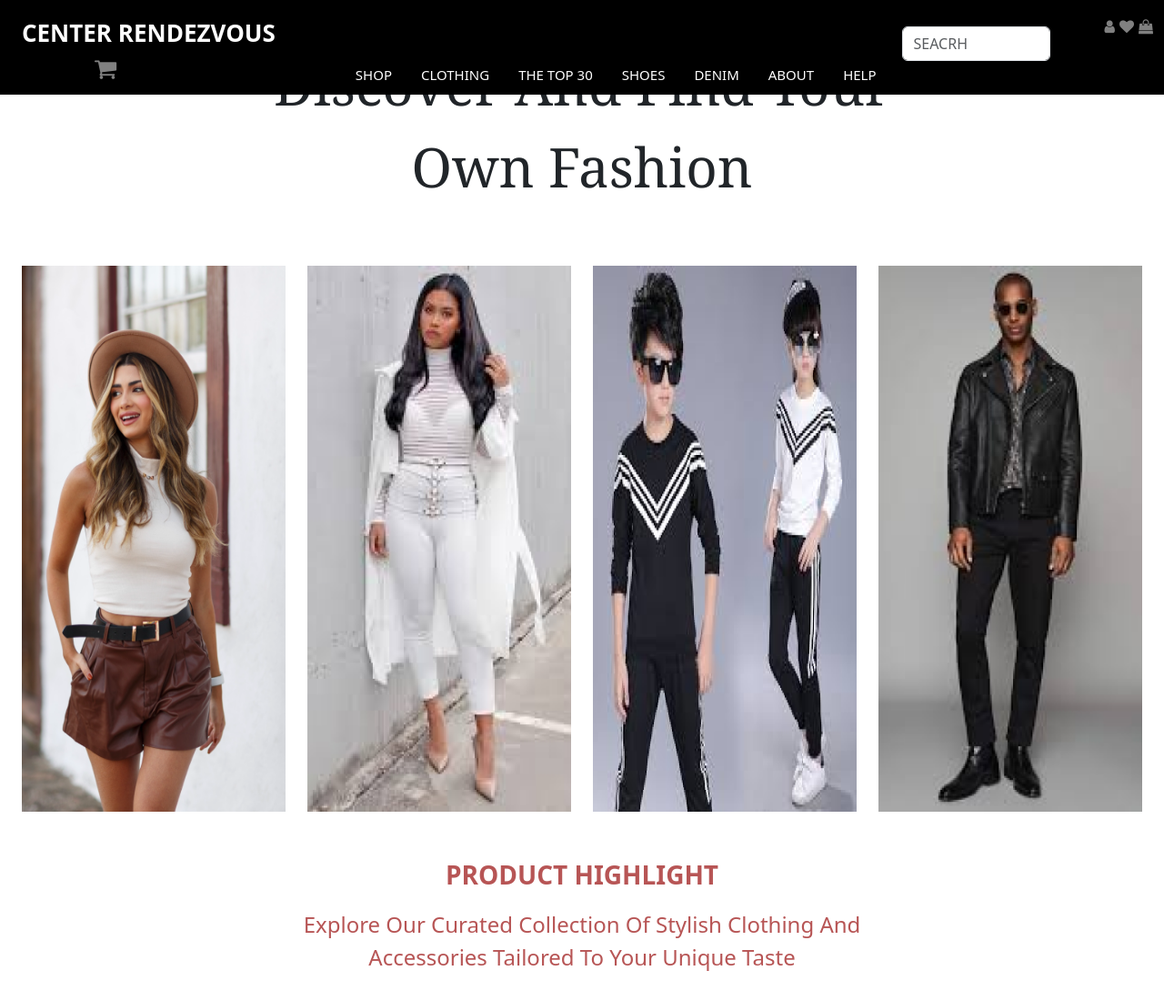
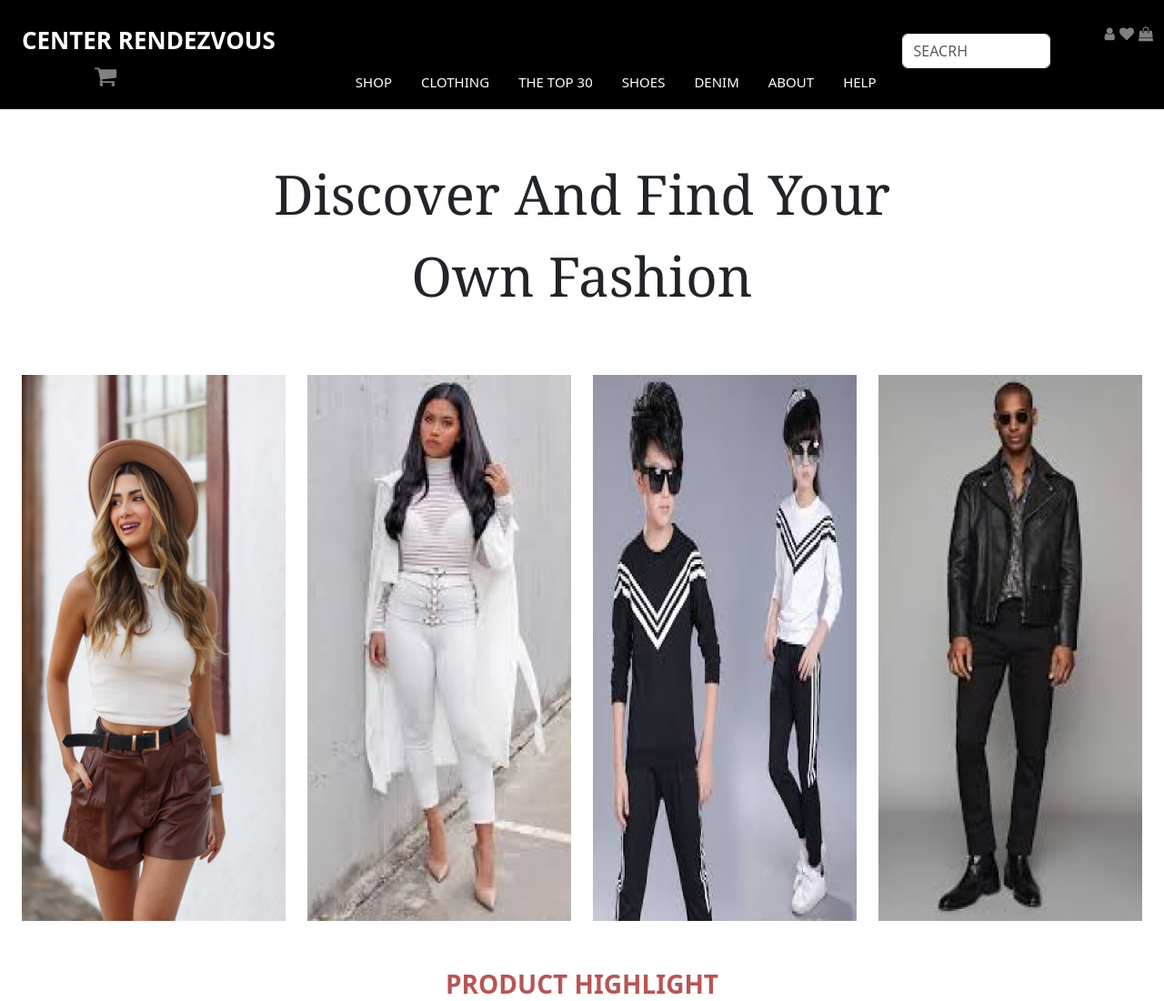
Before and after one commit to Emediong-Etuk/Fashion-Website, a plain HTML site: page Page .html in a window 1280 px wide. Shown: the top 1100 px of the page at 91% size. Drawn offline with nearby package versions, Linux system fonts and the light colour scheme; files whose address does not match are found by name.

Commit message:
corrections to navbar of page 1

```diff
--- a/Page .html
+++ b/Page .html
@@ -27,7 +27,8 @@
 
 </head>
   <body>
-    <nav class="navbar navbar-expand-lg fixed-top pt-3" style="height: 13vh;">
+    <nav class="navbar navbar-expand-lg
+     pt-3" style="height: 15vh;width:100%;">
       <div class="container-fluid ">
         <a class="navbar-brand btn-block  " href="#" style="color: white; font-weight:bolder;padding-left:12px; font-size:26px !important;">CENTER RENDEZVOUS<br>
           <i class="fa fa-shopping-cart " aria-hidden="true" style="color: gray; padding-left:10vh;"></i>
```
